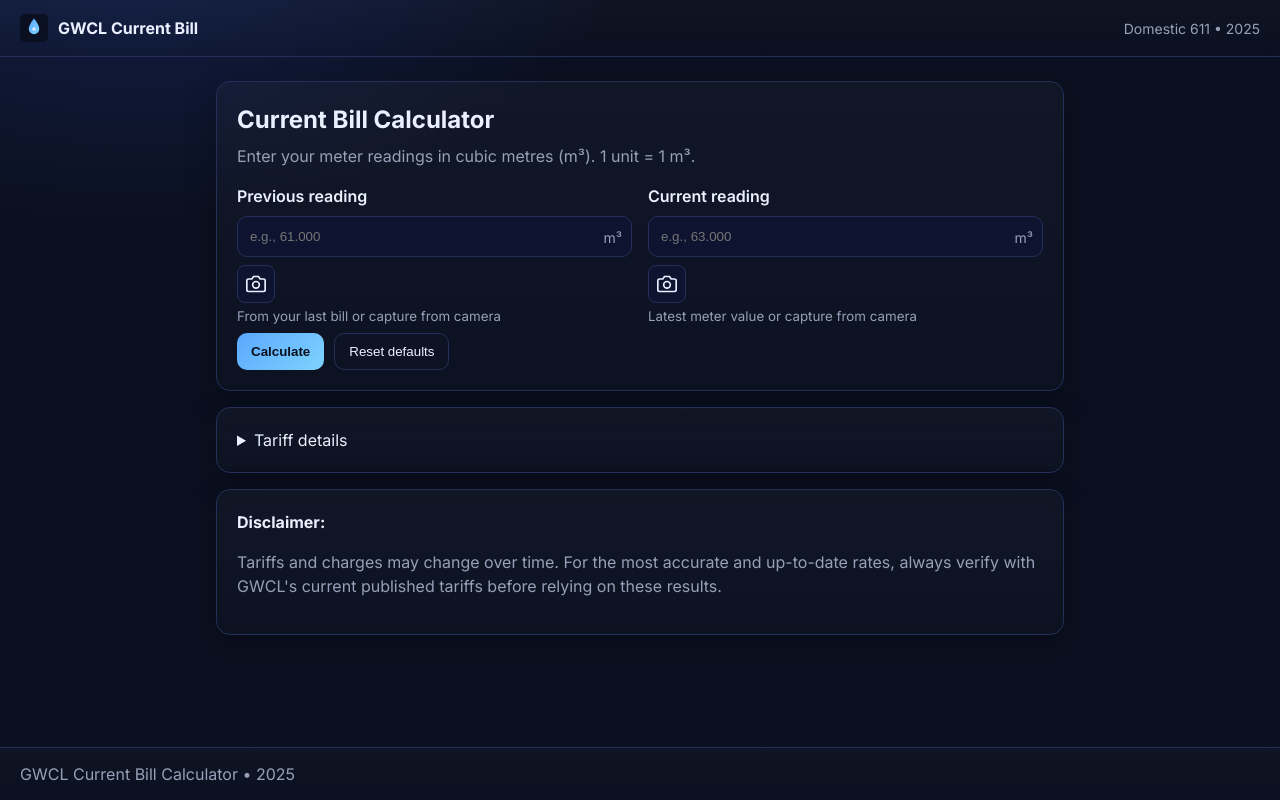
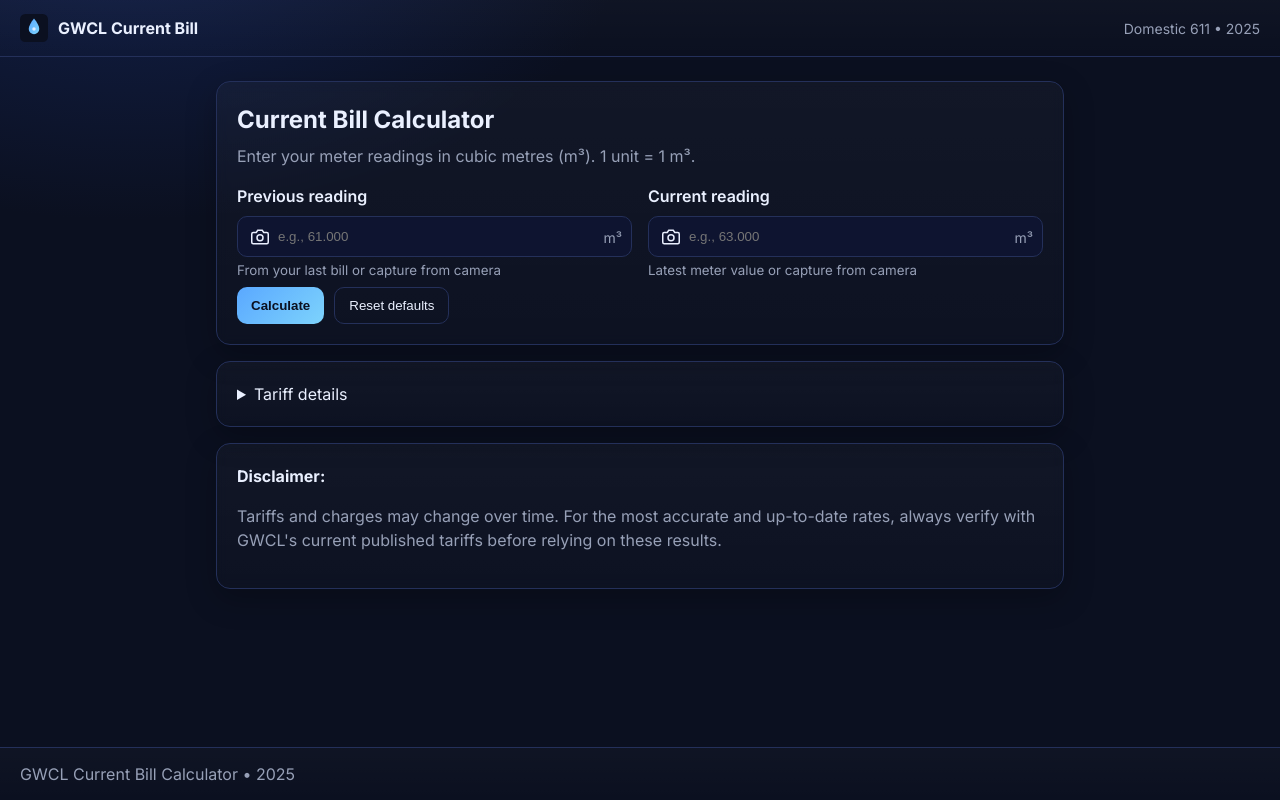
Before and after one commit to edhumbling/gwclbillcalculator, a Next.js app: page / in a window 1280 px wide. Built offline with nearby package versions, Linux system fonts and the light colour scheme.

Commit message:
Enhance BillCalculator component by adding camera capture buttons for previous and current readings, improving user interaction. Update CSS for input fields to accommodate new button layout and ensure proper display of video element during camera access.

```diff
--- a/app/components/BillCalculator.js
+++ b/app/components/BillCalculator.js
@@ -130,21 +130,53 @@
     const startCamera = async () => {
         try {
             setCameraStatus({ message: 'Accessing camera...', type: 'info', hidden: false });
+
+            // Ensure video element is visible first
+            setShowVideo(true);
+
+            // Wait a bit for React to render the video element
+            await new Promise(resolve => setTimeout(resolve, 100));
+
             const stream = await navigator.mediaDevices.getUserMedia({
                 video: { facingMode: 'environment' },
                 audio: false
             });
+
             streamRef.current = stream;
+
             if (videoRef.current) {
                 videoRef.current.srcObject = stream;
-                setShowVideo(true);
+
+                // Wait for video to be ready
+                videoRef.current.onloadedmetadata = () => {
+                    videoRef.current.play().catch(err => {
+                        console.error('Error playing video:', err);
+                        setCameraStatus({
+                            message: 'Camera accessed but failed to start. Please try again.',
+                            type: 'error',
+                            hidden: false
+                        });
+                    });
+                };
+
                 setShowCaptureBtn(true);
                 setCameraStatus({ message: '', type: 'info', hidden: true });
+            } else {
+                throw new Error('Video element not found');
             }
         } catch (error) {
             console.error('Error accessing camera:', error);
+            setShowVideo(false);
+            let errorMessage = 'Failed to access camera. ';
+            if (error.name === 'NotAllowedError') {
+                errorMessage += 'Please grant camera permissions and try again.';
+            } else if (error.name === 'NotFoundError') {
+                errorMessage += 'No camera found on this device.';
+            } else {
+                errorMessage += 'Please ensure you have granted camera permissions.';
+            }
             setCameraStatus({
-                message: 'Failed to access camera. Please ensure you have granted camera permissions.',
+                message: errorMessage,
                 type: 'error',
                 hidden: false
             });
@@ -307,6 +339,18 @@
                             <div className="field">
                                 <label htmlFor="prevReading">Previous reading</label>
                                 <div className="input-wrap">
+                                    <button
+                                        type="button"
+                                        onClick={() => openCamera('prev', 'Previous')}
+                                        className="btn-icon input-icon-left"
+                                        title="Capture from camera"
+                                        aria-label="Capture previous reading from camera"
+                                    >
+                                        <svg width="18" height="18" viewBox="0 0 24 24" fill="none" stroke="currentColor" strokeWidth="2">
+                                            <path d="M23 19a2 2 0 0 1-2 2H3a2 2 0 0 1-2-2V8a2 2 0 0 1 2-2h4l2-3h6l2 3h4a2 2 0 0 1 2 2z"></path>
+                                            <circle cx="12" cy="13" r="4"></circle>
+                                        </svg>
+                                    </button>
                                     <input
                                         type="number"
                                         id="prevReading"
@@ -322,26 +366,24 @@
                                     />
                                     <span className="suffix">m³</span>
                                 </div>
-                                <div className="field-actions">
-                                    <button
-                                        type="button"
-                                        onClick={() => openCamera('prev', 'Previous')}
-                                        className="btn-icon"
-                                        title="Capture from camera"
-                                        aria-label="Capture previous reading from camera"
-                                    >
-                                        <svg width="20" height="20" viewBox="0 0 24 24" fill="none" stroke="currentColor" strokeWidth="2">
-                                            <path d="M23 19a2 2 0 0 1-2 2H3a2 2 0 0 1-2-2V8a2 2 0 0 1 2-2h4l2-3h6l2 3h4a2 2 0 0 1 2 2z"></path>
-                                            <circle cx="12" cy="13" r="4"></circle>
-                                        </svg>
-                                    </button>
-                                </div>
                                 <small id="prevHelp" className="help">From your last bill or capture from camera</small>
                             </div>
 
                             <div className="field">
                                 <label htmlFor="currReading">Current reading</label>
                                 <div className="input-wrap">
+                                    <button
+                                        type="button"
+                                        onClick={() => openCamera('curr', 'Current')}
+                                        className="btn-icon input-icon-left"
+                                        title="Capture from camera"
+                                        aria-label="Capture current reading from camera"
+                                    >
+                                        <svg width="18" height="18" viewBox="0 0 24 24" fill="none" stroke="currentColor" strokeWidth="2">
+                                            <path d="M23 19a2 2 0 0 1-2 2H3a2 2 0 0 1-2-2V8a2 2 0 0 1 2-2h4l2-3h6l2 3h4a2 2 0 0 1 2 2z"></path>
+                                            <circle cx="12" cy="13" r="4"></circle>
+                                        </svg>
+                                    </button>
                                     <input
                                         type="number"
                                         id="currReading"
@@ -356,20 +398,6 @@
                                         required
                                     />
                                     <span className="suffix">m³</span>
-                                </div>
-                                <div className="field-actions">
-                                    <button
-                                        type="button"
-                                        onClick={() => openCamera('curr', 'Current')}
-                                        className="btn-icon"
-                                        title="Capture from camera"
-                                        aria-label="Capture current reading from camera"
-                                    >
-                                        <svg width="20" height="20" viewBox="0 0 24 24" fill="none" stroke="currentColor" strokeWidth="2">
-                                            <path d="M23 19a2 2 0 0 1-2 2H3a2 2 0 0 1-2-2V8a2 2 0 0 1 2-2h4l2-3h6l2 3h4a2 2 0 0 1 2 2z"></path>
-                                            <circle cx="12" cy="13" r="4"></circle>
-                                        </svg>
-                                    </button>
                                 </div>
                                 <small id="currHelp" className="help">Latest meter value or capture from camera</small>
                             </div>
@@ -457,14 +485,20 @@
                             </button>
                         </div>
                         <div className="modal-body">
-                            {showVideo && (
-                                <video
-                                    ref={videoRef}
-                                    autoPlay
-                                    playsInline
-                                    style={{ display: 'block' }}
-                                />
-                            )}
+                            <video
+                                ref={videoRef}
+                                autoPlay
+                                playsInline
+                                style={{ display: showVideo ? 'block' : 'none' }}
+                                onError={(e) => {
+                                    console.error('Video error:', e);
+                                    setCameraStatus({
+                                        message: 'Error loading camera stream. Please try again.',
+                                        type: 'error',
+                                        hidden: false
+                                    });
+                                }}
+                            />
                             <canvas ref={canvasRef} style={{ display: 'none' }} />
                             {showPreview && (
                                 <div className="camera-preview">
--- a/app/globals.css
+++ b/app/globals.css
@@ -65,7 +65,7 @@
 @media (min-width: 640px){ .grid-2{ grid-template-columns: 1fr 1fr; } }
 
 .field label{ display: block; font-weight: 600; margin-bottom: 8px; }
-.input-wrap{ position: relative; }
+.input-wrap{ position: relative; display: flex; align-items: center; }
 .field-actions{ margin-top: 8px; display: flex; gap: 8px; }
 .btn-icon{
     padding: 8px;
@@ -79,9 +79,24 @@
     justify-content: center;
 }
 .btn-icon:hover{ border-color: var(--accent); background: rgba(90,168,255,0.1); }
+.input-icon-left{
+    position: absolute;
+    left: 8px;
+    top: 50%;
+    transform: translateY(-50%);
+    z-index: 1;
+    padding: 6px;
+    border: none;
+    background: transparent;
+    border-radius: 6px;
+}
+.input-icon-left:hover{
+    background: rgba(90,168,255,0.1);
+    border: none;
+}
 input[type="number"]{
     width: 100%;
-    padding: 12px 44px 12px 12px;
+    padding: 12px 44px 12px 40px;
     background: #0e1430;
     color: var(--text);
     border: 1px solid var(--border);
```
